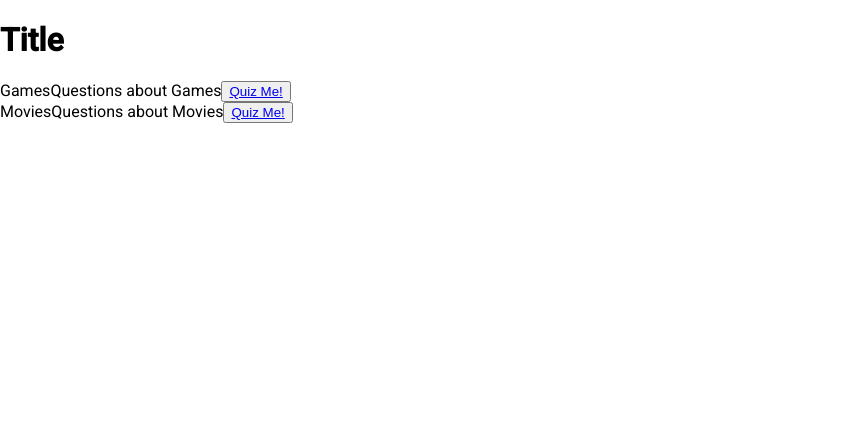
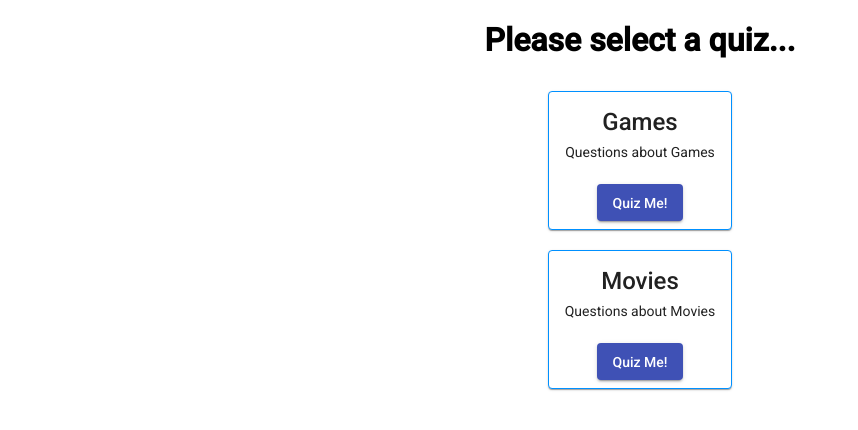
Before and after one commit to Brad-ONeill/My_Quiz, an Angular app: page /welcome in a window 1280 px wide. Shown: the top 430 px of the page, without its empty margins (0-858 px from the left). Built offline with nearby package versions, Linux system fonts and the light colour scheme.

Commit message:
Styled welcome view

```diff
--- a/src/app/welcome/welcome.component.css
+++ b/src/app/welcome/welcome.component.css
@@ -0,0 +1,17 @@
+div {
+  display: block;
+  margin: 0 auto;
+  text-align: center;
+}
+
+button a {
+  color: #fff;
+  text-decoration: none;
+}
+
+.card {
+  display: inline-block;
+  max-width: 300px;
+  margin: 10px;
+  border: 1px solid #0090ff;
+}
--- a/src/app/welcome/welcome.component.html
+++ b/src/app/welcome/welcome.component.html
@@ -1,14 +1,19 @@
 <div>
-  <h1>Title</h1>
+  <h1>Please select a quiz...</h1>
   <div *ngFor="let q of quizList">
-    <div>
-      <span>{{q.label}}</span>
-      <span>{{q.description}}</span>
-      <span>
-        <button>
+
+    <mat-card class="card">
+      <mat-card-title>{{q.label}}</mat-card-title>
+      <mat-card-content>
+        <p>{{q.description}}</p>
+      </mat-card-content>
+      <mat-card-actions>
+        <button mat-raised-button color="primary">
           <a routerLink="/{{q.name}}" class="btn btn-primary">Quiz Me!</a>
+
         </button>
-      </span>
-    </div>
+      </mat-card-actions>
+    </mat-card>
+
   </div>
 </div>
```
